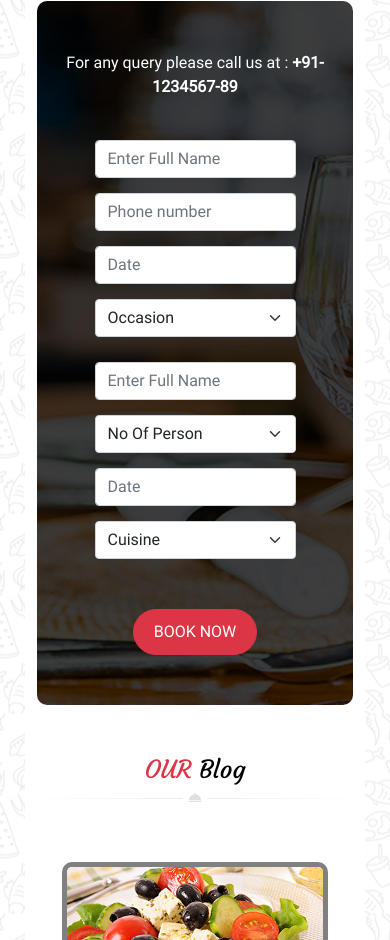
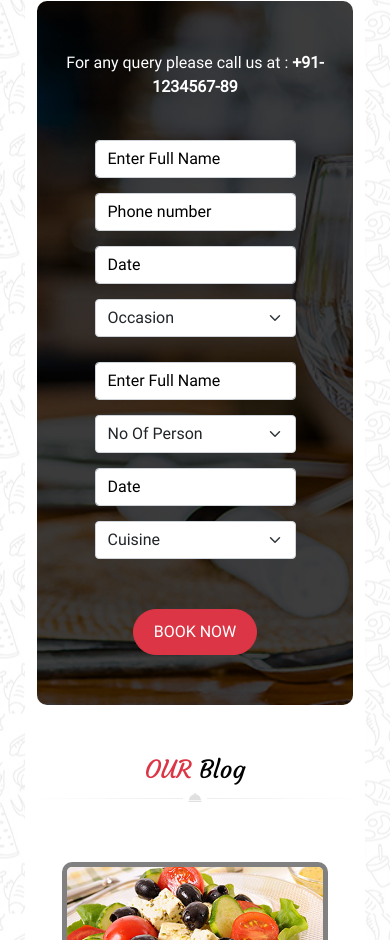
Before and after one commit to ca7vin/LeSiteDuChef, a website: page index.html in a window 390 px wide. Shown: the part 4700-5640 px from the top of the page. Drawn offline with nearby package versions, Linux system fonts and the light colour scheme.

Commit message:
Menu Responsive + Site Responsive FINAL CVDG

```diff
--- a/src/sass/_variables.sass
+++ b/src/sass/_variables.sass
@@ -3,3 +3,6 @@
 
 $spacer: 5px
 $spacers: map-merge($spacers, (0: 0px, 1: $spacer*1, 2: $spacer*2, 3: $spacer*3, 4: $spacer*4, 5: $spacer*5, 6: $spacer*6, 7: $spacer*7))
+
+//Placeholder Color
+$input-placeholder-color: $black
```
Also changed, not shown: public/css/style.css, 1 other file.
